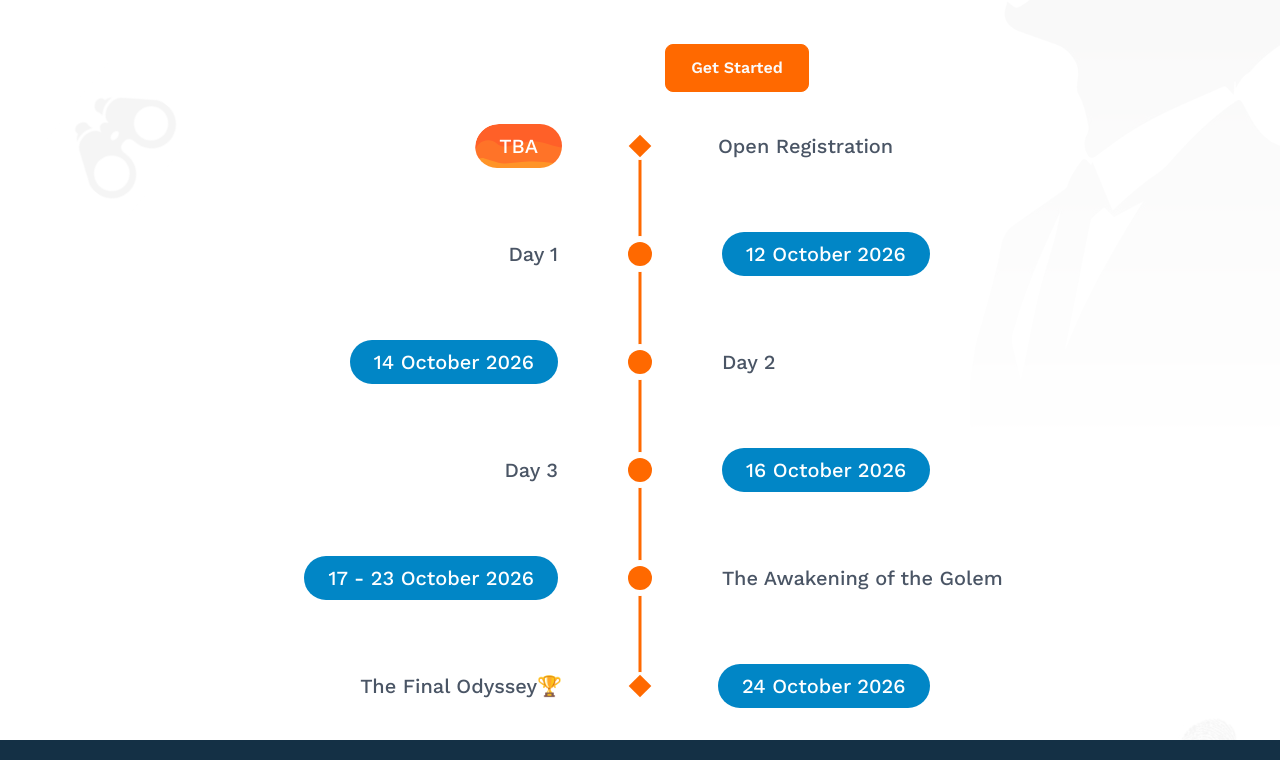
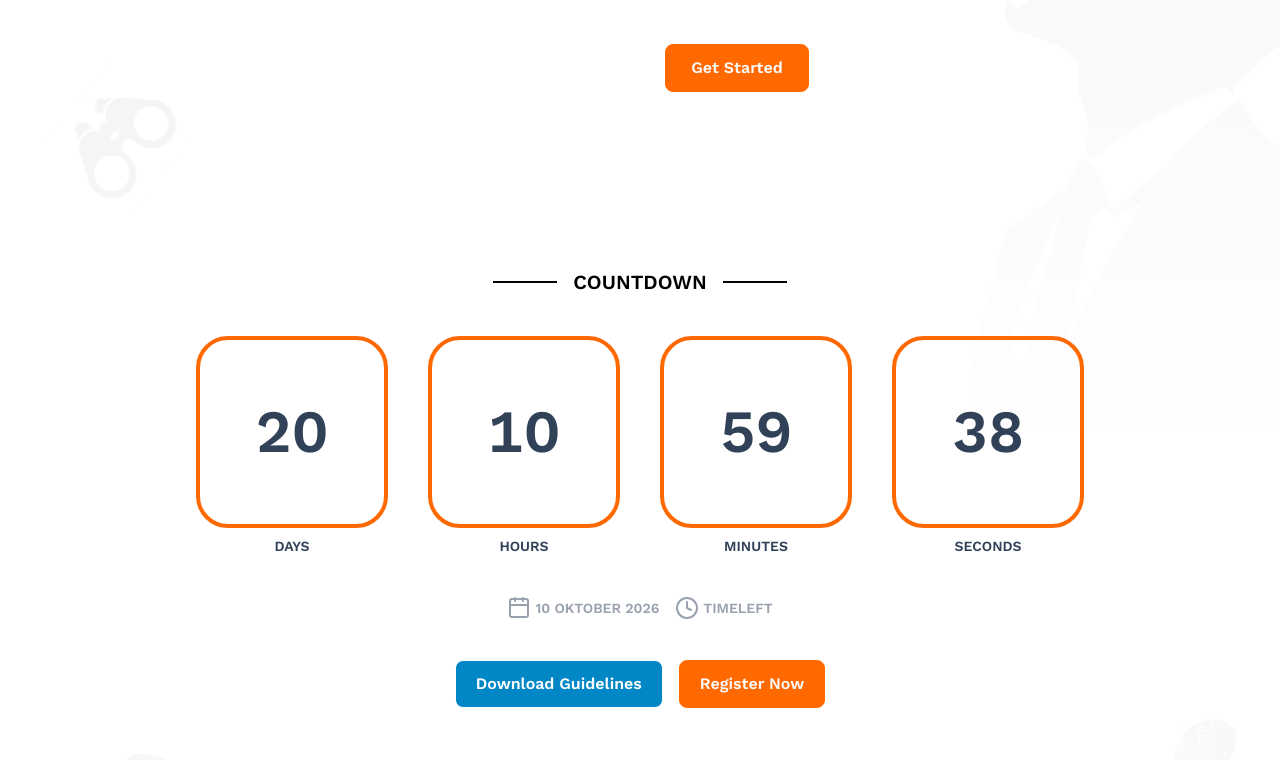
Before and after one commit to fahrypratama17/dsmbc-preview, a Next.js app: page / in a window 1280 px wide. Shown: the part 640-1400 px from the top of the page. Built offline with nearby package versions, Linux system fonts and the light colour scheme.

Commit message:
feat: add Countdown and Timeline components with GSAP animations

```diff
--- /dev/null
+++ b/src/feature/components/CountDownSection.tsx
@@ -0,0 +1,61 @@
+"use client";
+
+import { useEffect, useRef, useSyncExternalStore } from "react";
+
+const subscribe = (callback: () => void) => {
+  const id = setInterval(callback, 1000);
+  return () => clearInterval(id);
+};
+
+const getSnapshot = () => Math.floor(Date.now() / 1000);
+
+const getServerSnapshot = () => null;
+
+const pad = (value: number) => String(value).padStart(2, "0");
+
+const CountdownSection = ({
+  closeRegistration,
+  onComplete,
+}: {
+  closeRegistration: Date;
+  onComplete?: () => void;
+}) => {
+  const now = useSyncExternalStore(subscribe, getSnapshot, getServerSnapshot);
+  const target = Math.floor(closeRegistration.getTime() / 1000);
+  const remaining = now === null ? null : Math.max(target - now, 0);
+  const completed = remaining === 0;
+
+  const hasCompleted = useRef(false);
+  useEffect(() => {
+    if (completed && !hasCompleted.current) {
+      hasCompleted.current = true;
+      onComplete?.();
+    }
+  }, [completed, onComplete]);
+
+  const units = [
+    { label: "DAYS", value: remaining === null ? null : Math.floor(remaining / 86400) },
+    { label: "HOURS", value: remaining === null ? null : Math.floor((remaining % 86400) / 3600) },
+    { label: "MINUTES", value: remaining === null ? null : Math.floor((remaining % 3600) / 60) },
+    { label: "SECONDS", value: remaining === null ? null : remaining % 60 },
+  ];
+
+  return (
+    <div className="flex flex-col items-center justify-center w-full">
+      <div className="flex flex-wrap justify-center items-center gap-3 lg:gap-10 mx-auto font-semibold text-4xl lg:text-6xl text-slate-700">
+        {units.map(({ label, value }) => (
+          <div key={label} className="flex flex-col gap-2 items-center justify-center">
+            <div
+              className="flex w-20 h-20 lg:w-48 lg:h-48 border-4 border-orange-500 rounded-3xl lg:rounded-4xl items-center justify-center text-center tabular-nums"
+            >
+              {value === null ? "--" : pad(value)}
+            </div>
+            <div className="font-semibold text-sm">{label}</div>
+          </div>
+        ))}
+      </div>
+    </div>
+  );
+};
+
+export default CountdownSection;
--- a/src/feature/components/Countdown.tsx
+++ b/src/feature/components/Countdown.tsx
@@ -1,7 +1,51 @@
+"use client";
+
+import { Calendar, Clock } from "lucide-react";
+import Button from "@/shared/components/Button";
+import CountdownSection from "@/feature/components/CountDownSection";
+
+const CLOSE_REGISTRATION = new Date("2026-10-10T00:00:00+07:00");
+const GUIDEBOOK_URL = "/files/Guidebook DSMBC 2025.pdf";
+// TODO: replace with the actual registration link
+const REGISTRATION_URL = "#";
+
 const Countdown = () => {
+  const handleClickDownload = () => {
+    window.open(encodeURI(GUIDEBOOK_URL), "_blank", "noopener,noreferrer");
+  };
+
+  const handleClickRegister = () => {
+    window.open(REGISTRATION_URL, "_blank", "noopener,noreferrer");
+  };
+
   return (
-    <div>
-
+    <div id="countdown" className="flex flex-col gap-8 lg:gap-10 py-28 lg:py-44">
+      <div className="flex gap-4 items-center justify-center text-light_blue">
+        <hr className="border-light_blue border w-16"/>
+        <h1 className="text-center font-semibold text-base lg:text-xl">COUNTDOWN</h1>
+        <hr className="border-light_blue border w-16"/>
+      </div>
+      <div className="flex flex-col gap-6 lg:gap-10">
+        <CountdownSection closeRegistration={CLOSE_REGISTRATION} />
+        <div className="flex gap-4 items-center justify-center text-gray-400 font-semibold text-sm">
+          <div className="flex gap-1 items-center">
+            <Calendar size={24} />
+            <p>10 OKTOBER 2026</p>
+          </div>
+          <div className="flex gap-1 items-center">
+            <Clock size={24}/>
+            <p>TIMELEFT</p>
+          </div>
+        </div>
+        <div className="flex justify-center gap-4">
+          <Button variant="primary" className="h-12" onClick={handleClickDownload}>
+            Download Guidelines
+          </Button>
+          <Button variant="secondary" className="h-12" onClick={handleClickRegister}>
+            Register Now
+          </Button>
+        </div>
+      </div>
     </div>
   );
 };
--- a/src/feature/container/PageContainer.tsx
+++ b/src/feature/container/PageContainer.tsx
@@ -1,6 +1,7 @@
 import Hero from "@/feature/components/Hero";
 import Footer from "@/feature/components/Footer";
 import Navbar from "@/feature/components/Navbar";
+import Countdown from "@/feature/components/Countdown";
 import Timeline from "@/feature/components/Timeline";
 
 const PageContainer = () => {
@@ -9,6 +10,7 @@ const PageContainer = () => {
       <Navbar />
       <section className="px-6 pt-28 md:px-24 md:pt-40">
         <Hero />
+        <Countdown />
         <Timeline />
       </section>
       <Footer />
```
